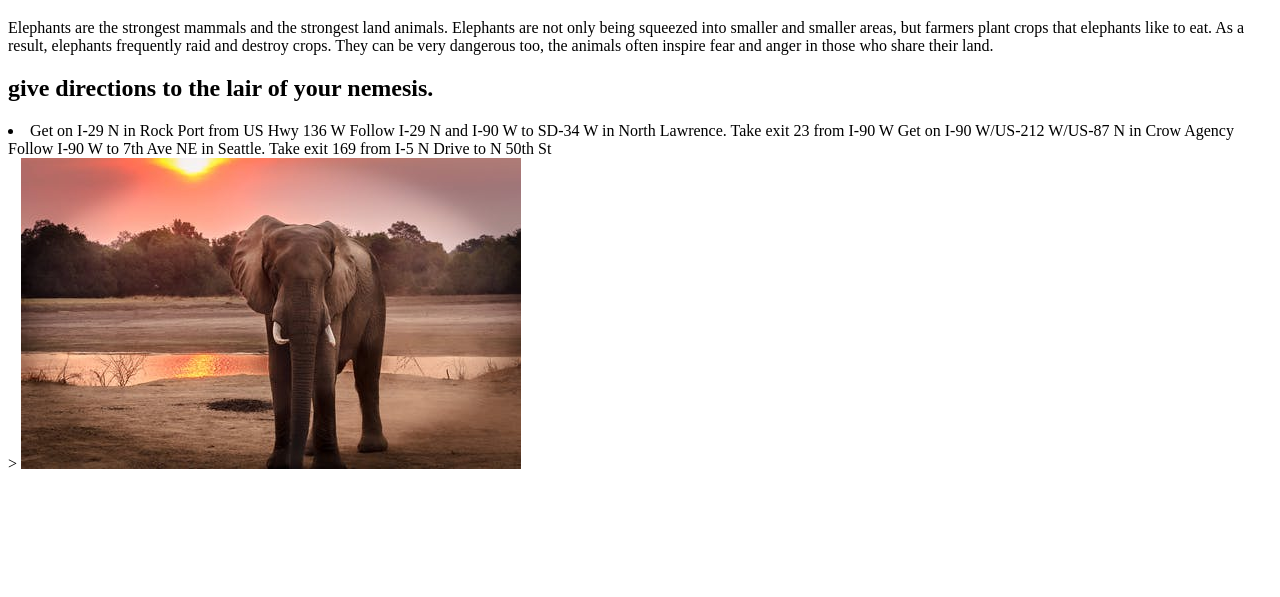
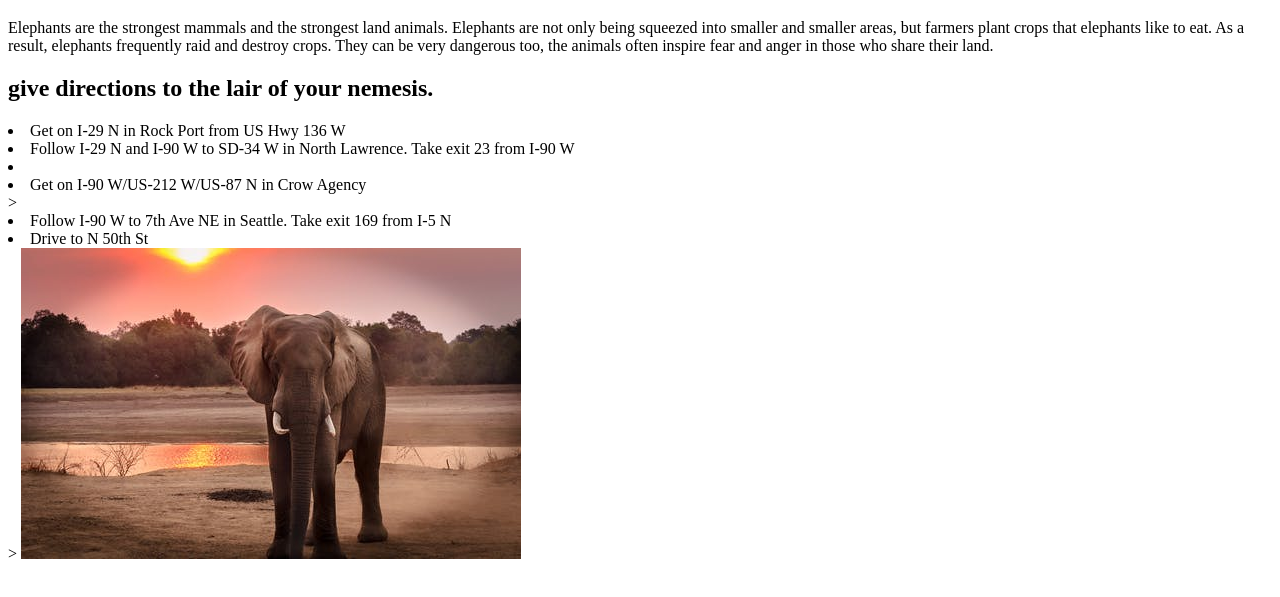
Before and after one commit to 44-563-Web-Apps-S21/webapps-s21-assignment-3-kushalkatari, a plain HTML site: page bonus.html in a window 1280 px wide. Shown: the part 61-658 px from the top of the page. Drawn offline with Linux system fonts and the light colour scheme.

Commit message:
made changes to the list

```diff
--- a/bonus.html
+++ b/bonus.html
@@ -11,13 +11,11 @@
           elephants frequently raid and destroy crops. They can be very dangerous too,
           the animals often inspire fear and anger in those who share their land. </p>
           <h2>give directions to the lair of your nemesis.</h2>
-          <li>
-            Get on I-29 N in Rock Port from US Hwy 136 W
-            Follow I-29 N and I-90 W to SD-34 W in North Lawrence. Take exit 23 from I-90 W
-            Get on I-90 W/US-212 W/US-87 N in Crow Agency
-            Follow I-90 W to 7th Ave NE in Seattle. Take exit 169 from I-5 N
-            Drive to N 50th St
-              </li>>
+          <li> Get on I-29 N in Rock Port from US Hwy 136 W</li>
+           <li> Follow I-29 N and I-90 W to SD-34 W in North Lawrence. Take exit 23 from I-90 W<li>
+            <li>Get on I-90 W/US-212 W/US-87 N in Crow Agency</li>>
+          <li>Follow I-90 W to 7th Ave NE in Seattle. Take exit 169 from I-5 N</li>
+           <li>Drive to N 50th St</li>>
     <img src="Images\Elephant.jpeg">
 </body>
 </html>
```
